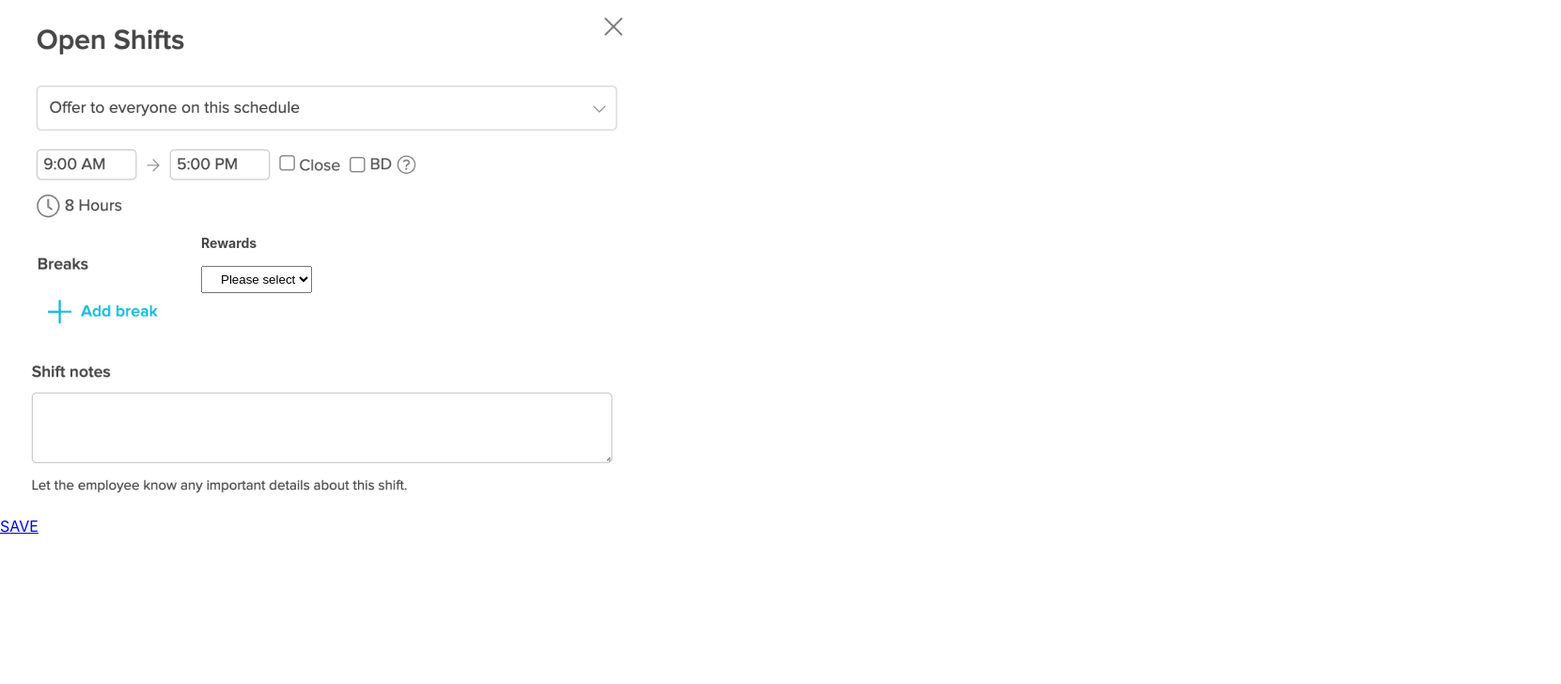
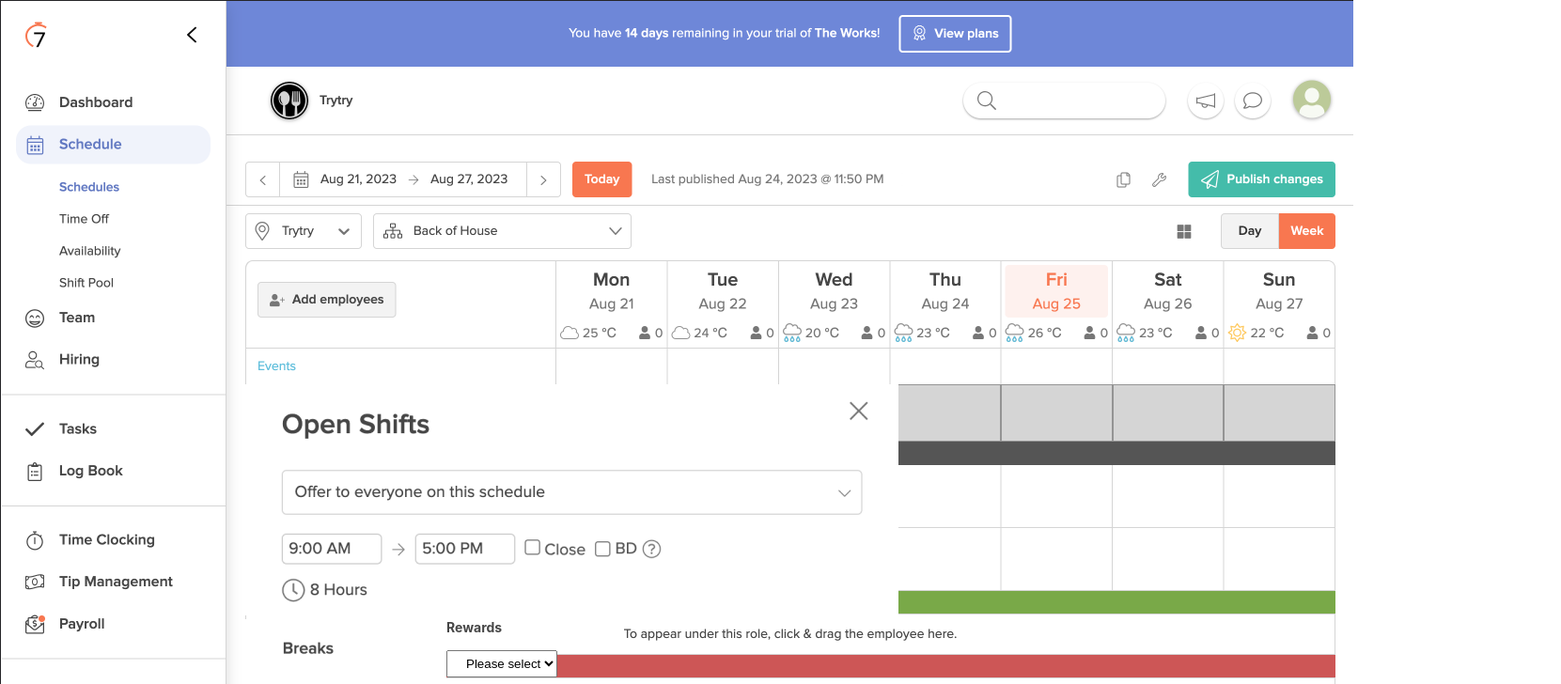
Before and after one commit to tavaresflavia/7shifts, a React (Create React App) app: page / in a window 1280 px wide. Shown: the top 728 px of the page at 94% size, 1661 px wide, since content can reach past the window. Built offline with nearby package versions, Linux system fonts and the light colour scheme.

Commit message:
add modal

```diff
--- a/src/App.js
+++ b/src/App.js
@@ -12,7 +12,7 @@ function App() {
       {/* <Header /> */}
       <Routes>
         {/* <Route path="/" element = {<HomePage/>}/> */}
-        <Route path="/" element = {<ShiftsModal/>}/>
+        <Route path="/" element = {<SchedulePage/>}/>
 
         {/* <Route path="*" element = {<NotFound/>} /> */}
         </Routes>
--- a/src/components/ShiftsModal/ShiftsModal.js
+++ b/src/components/ShiftsModal/ShiftsModal.js
@@ -4,10 +4,11 @@ import breaksSection from '../../assest/images/breaks_section.png';
 import notesSection from "../../assest/images/notesSection.png"
 import './ShiftsModal.scss';
 import Button from '../Button/Button';
+// import modalImg from '../../assest/images/modal'
 
 const ShiftsModal = () => {
     return (
-        <div>
+        <div className="shift-modal">
             <div>
                 <img src={topSection}/>
             </div>
--- a/src/components/ShiftsModal/ShiftsModal.scss
+++ b/src/components/ShiftsModal/ShiftsModal.scss
@@ -1,6 +1,11 @@
+.shift-modal{
+    z-index:10;
+    position: absolute;
 
+}
 
 .rewardsContainer{
     display: flex;
     flex-direction: row;
+
 }
--- a/src/pages/SchedulePage.js
+++ b/src/pages/SchedulePage.js
@@ -1,9 +1,10 @@
-// import OpenShifts from '../components/OpenShifts/OpenShifts';
+import OpenShifts from '../components/OpenShifts/OpenShifts';
 import './SchedulePage.scss';
 // import NavBar from '../components/NavBar/NavBar'
 import pageImg from'../assets/images/schedule-page.png'
 // import plusButton from '../assets/images/plusButton.png'
 import { useState } from 'react';
+import ShiftsModal from '../components/ShiftsModal/ShiftsModal';
 
 const SchedulePage = () => {
     const days = [ "Monday", "Tuesday", "Wednesday", "Thursday", "Friday", "Saturday","Sunday"];
@@ -22,7 +23,7 @@ const SchedulePage = () => {
                     </div>)})
                 }
 
-                {modal && <OpenShifts/>}
+                { modal && <ShiftsModal/>}
 
 
                 </div>
```
Also changed, not shown: src/assets/images/modal.png (added).
